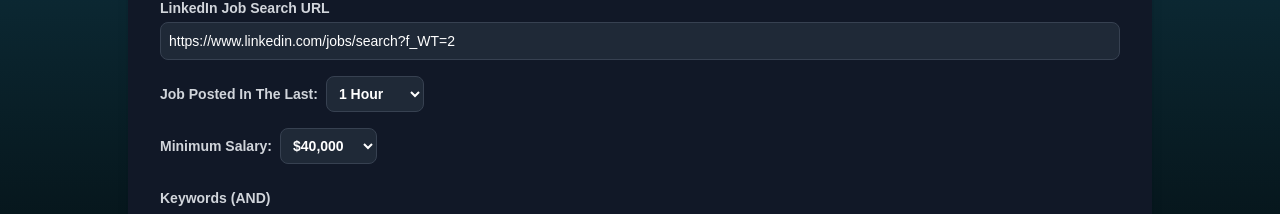
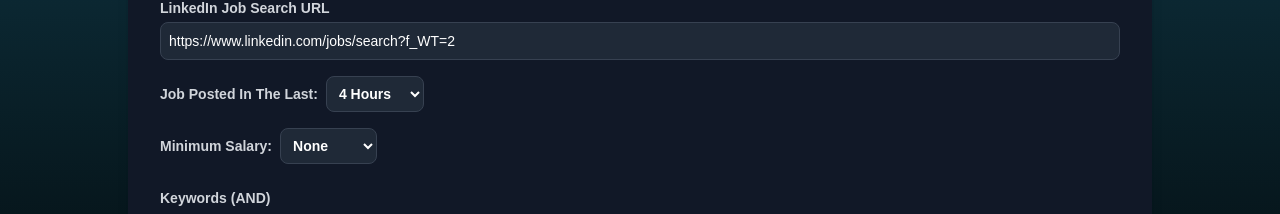
Before and after one commit to NikS-44/personal-portfolio, a Next.js app: page /projects/linkedin in a window 1280 px wide. Shown: the part 207-421 px from the top of the page. Built offline with nearby package versions, Linux system fonts and the light colour scheme.

Commit message:
feat: add no minimum salary option and change default time range

```diff
--- a/app/components/projects/LinkedInGenerator.tsx
+++ b/app/components/projects/LinkedInGenerator.tsx
@@ -5,8 +5,8 @@ import LinkedInIcon from "@/app/components/icons/LinkedInIcon";
 
 export default function LinkedInGenerator() {
   const [inputURL, setInputURL] = useState("");
-  const [selectedTime, setSelectedTime] = useState("3600");
-  const [selectedSalary, setSelectedSalary] = useState("1");
+  const [selectedTime, setSelectedTime] = useState("14400");
+  const [selectedSalary, setSelectedSalary] = useState("0");
   const [keywords, setKeywords] = useState<string[]>([]);
   const [exclusions, setExclusions] = useState<string[]>([]);
   const [finalURL, setFinalURL] = useState("");
@@ -235,6 +235,7 @@ export default function LinkedInGenerator() {
               onChange={handleSalaryChange}
               className="ml-2 rounded-lg border border-gray-700 bg-gray-800 p-2 text-sm text-white focus:outline-none focus:ring-1 focus:ring-cyan-600"
             >
+              <option value="0">None</option>
               <option value="1">$40,000</option>
               <option value="2">$60,000</option>
               <option value="3">$80,000</option>
```
